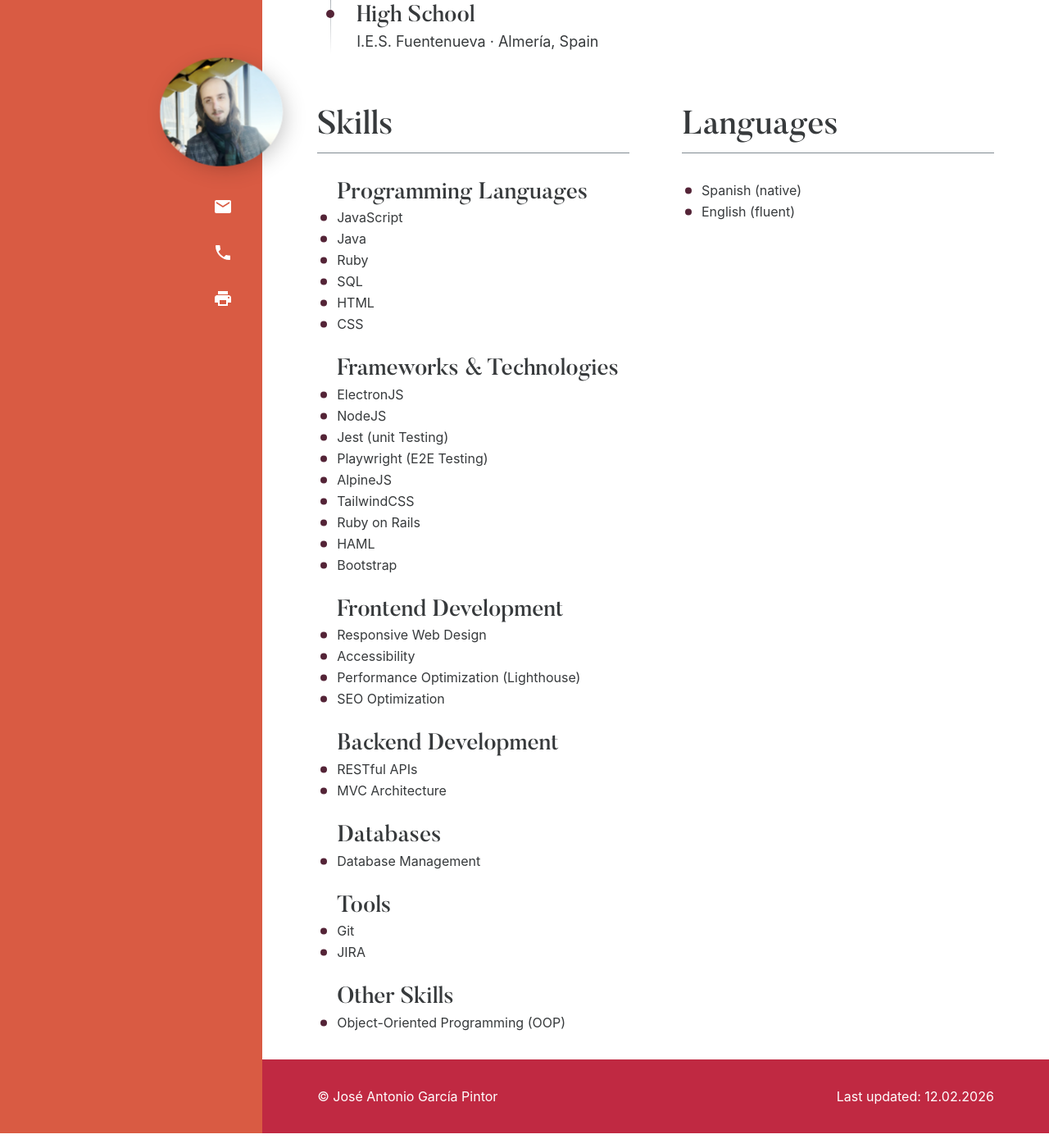
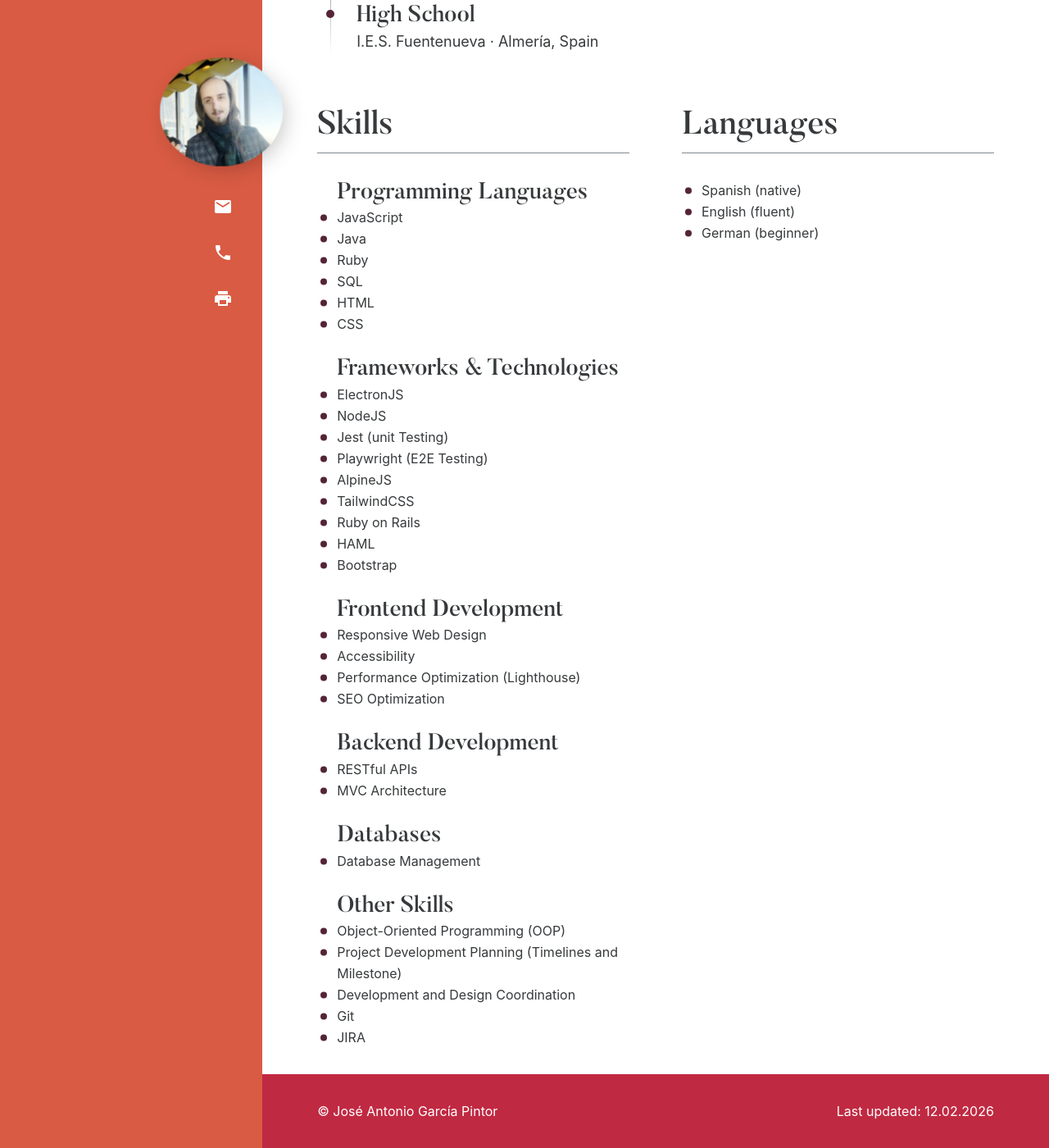
Before and after one commit to joseapintor/joseapintor.github.io, a Jekyll site: the page _pages/CV.html, which Jekyll copies as it is, in a window 1280 px wide and 1400 px high, scrolled down 3029 px. Shown: the whole window at 82% size. Built offline with Jekyll 4.4.1, drawn with Linux system fonts in a browser that asks for light colours.

Commit message:
Update Other Skills. Add German to languages

```diff
--- a/_pages/CV.html
+++ b/_pages/CV.html
@@ -521,19 +521,15 @@
               </li>
 
               <li>
-                <h3>Tools</h3>
-                <ul>
-                  <li>Git</li>
-                  <li>JIRA</li>
-                </ul>
-
-                <br />
-              </li>
-
-              <li>
                 <h3>Other Skills</h3>
                 <ul>
                   <li>Object-Oriented Programming (OOP)</li>
+                  <li>
+                    Project Development Planning (Timelines and Milestone)
+                  </li>
+                  <li>Development and Design Coordination</li>
+                  <li>Git</li>
+                  <li>JIRA</li>
                 </ul>
               </li>
             </ul>
@@ -544,6 +540,7 @@
             <ul class="bulletlist">
               <li>Spanish (native)</li>
               <li>English (fluent)</li>
+              <li>German (beginner)</li>
             </ul>
           </section>
         </div>
```
